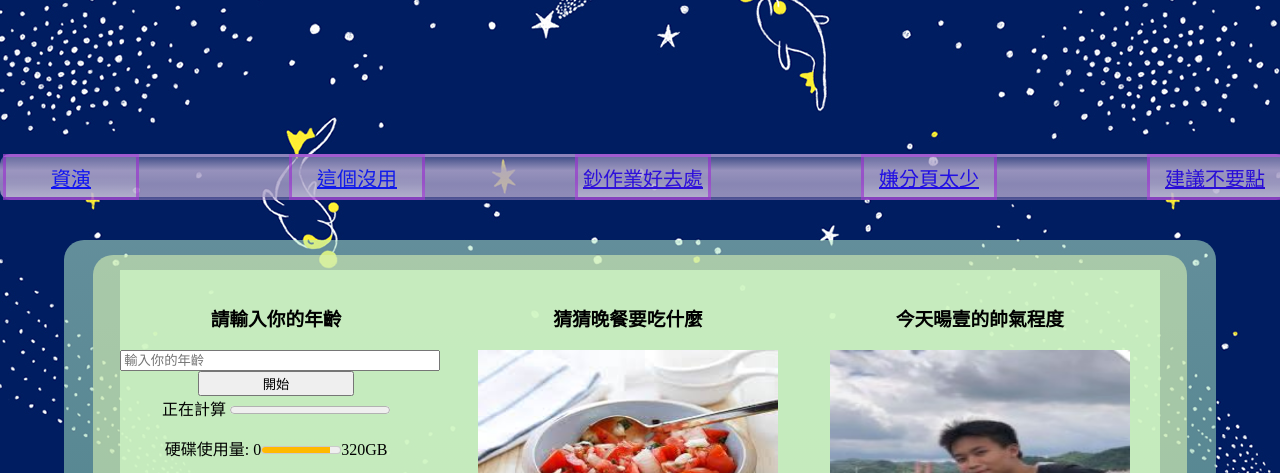
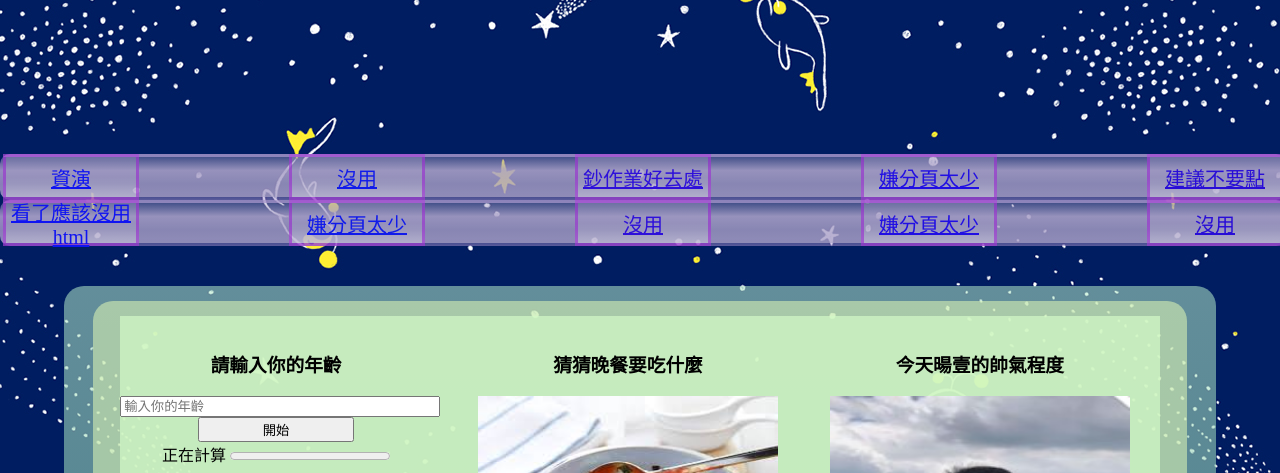
Before and after one commit to yangyiqiu123/myself, a plain HTML site: page docs/yangyiqiu/main.html in a window 1280 px wide. Shown: the part 305-778 px from the top of the page. Drawn offline with Linux system fonts and the light colour scheme; files whose address does not match are found by name.

Commit message:
Update main.html

```diff
--- a/docs/yangyiqiu/main.html
+++ b/docs/yangyiqiu/main.html
@@ -133,7 +133,7 @@
             </div>
 
             <div class="floatbox">
-                <li><a style="color:rgb(17, 27, 234); font-size: 15pt;" href="gg/r.html" target="_blank">這個沒用</a></li>
+                <li><a style="color:rgb(17, 27, 234); font-size: 15pt;" href="#" target="_blank">沒用</a></li>
             </div>
             <div class="floatbox">
                 <li>
@@ -150,6 +150,35 @@
             </div>
             <div class="floatbox">
                 <li><a style="color:rgb(40, 13, 215); font-size: 15pt;" href="#">建議不要點</a></li>
+            </div>
+        </ul>
+
+    </nav>
+    <nav>
+        <ul class="flex-nav">
+            <div class="floatbox">
+                <li><a style="color:rgb(16, 20, 242); font-size: 15pt;" href="https://xmind.works/share/7o8N7mFr" target="_blank">
+                    看了應該沒用html</a></li>
+            </div>
+
+            <div class="floatbox">
+                <li><a style="color:rgb(17, 27, 234); font-size: 15pt;" href="#" target="_blank">嫌分頁太少</a></li>
+            </div>
+            <div class="floatbox">
+                <li>
+
+                    <a style="color:rgb(46, 16, 218); font-size: 15pt; "
+                        href="#">沒用</a>
+
+
+                </li>
+            </div>
+            <div class="floatbox">
+                <li><a style="color:rgb(33, 15, 227); font-size: 15pt;"
+                        href="#" target="_blank">嫌分頁太少</a></li>
+            </div>
+            <div class="floatbox">
+                <li><a style="color:rgb(40, 13, 215); font-size: 15pt;" href="#">沒用</a></li>
             </div>
         </ul>
 
```
